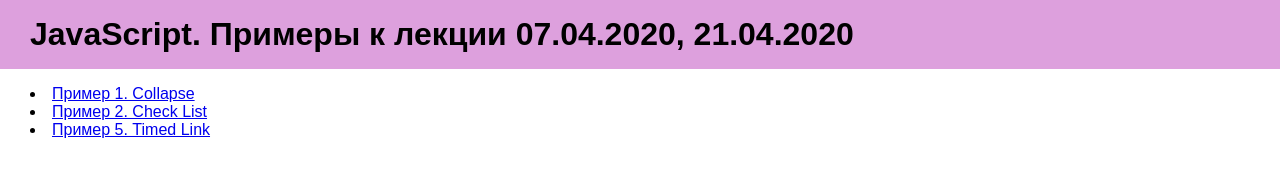
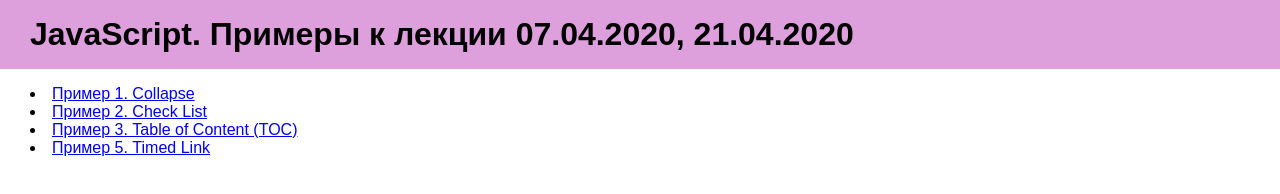
Before and after one commit to KorobetskayaAA/Examples-2-1-JS-to-jQuery, a plain HTML site: page index.html in a window 1280 px wide. Drawn offline with Linux system fonts and the light colour scheme.

Commit message:
Пример 3 добавлен

```diff
--- a/index.html
+++ b/index.html
@@ -16,6 +16,7 @@
 	    <nav>
 	    	<li><a href="collapse.html">Пример 1. Collapse</a></li>
             <li><a href="checklist.html">Пример 2. Check List</a></li>
+            <li><a href="toc.html">Пример 3. Table of Content (TOC)</a></li>
             <li><a href="timedlink.html">Пример 5. Timed Link</a></li>
 	    </nav>
     </div> </main>
```
